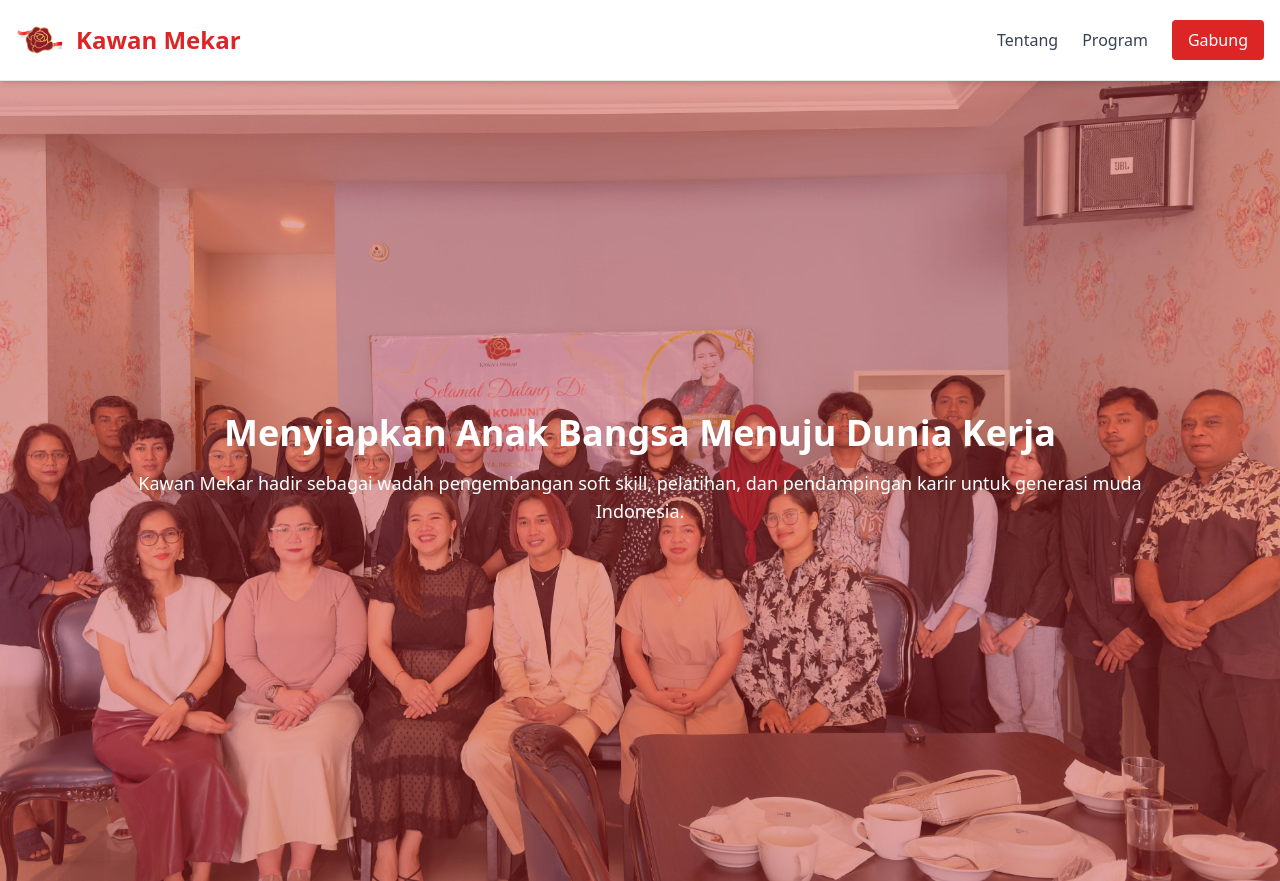
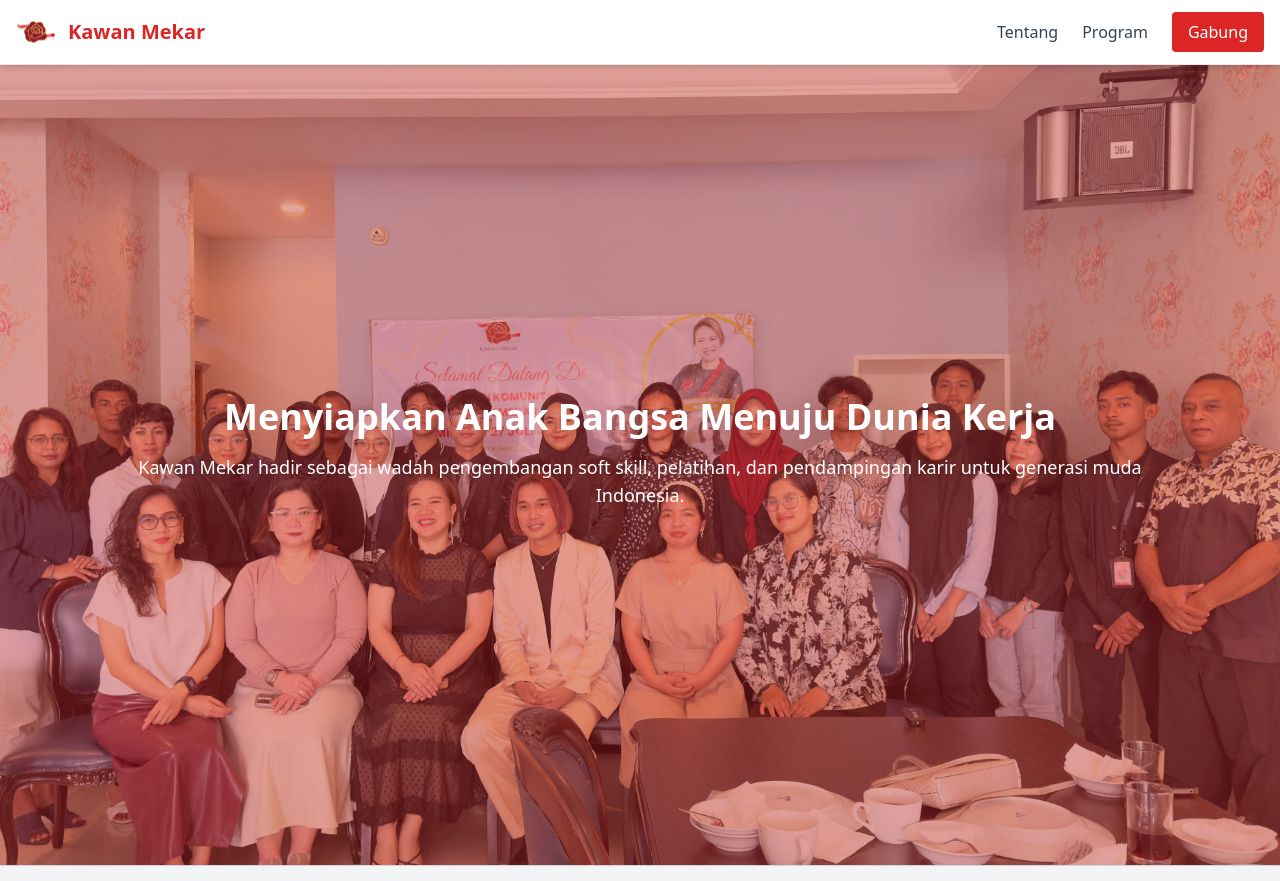
Before and after one commit to Auliarahmawati-web/kawanmekar, a plain HTML site: page mekar.html in a window 1280 px wide. Shown: the top 881 px of the page. Drawn offline with nearby package versions, Linux system fonts and the light colour scheme.

Commit message:
upload kedua

```diff
--- a/mekar.html
+++ b/mekar.html
@@ -11,22 +11,33 @@
 </head>
 <body class="bg-white text-gray-800">
 
-<!-- Navbar -->
+<!-- ✅ Navbar -->
 <header class="bg-white shadow-md border-b sticky top-0 z-50">
-  <div class="container mx-auto px-4 py-4 flex justify-between items-center">
-
-    <!-- Logo + Teks -->
+  <div class="max-w-7xl mx-auto px-4 py-3 flex items-center justify-between">
+    <!-- Logo -->
     <div class="flex items-center space-x-3">
-      <img src="b.png" alt="Logo Kawan Mekar" class="w-12 h-12 object-contain" />
-      <h1 class="text-2xl font-bold text-red-600">Kawan Mekar</h1>
+      <img src="b.png" alt="Logo Kawan Mekar" class="w-10 h-10 object-contain" />
+      <h1 class="text-xl font-bold text-red-600">Kawan Mekar</h1>
     </div>
-
-   <!-- Navigasi -->
-<nav class="flex items-center space-x-6">
-   <a href="#tentang" class="text-gray-700 hover:text-red-600">Tentang</a>
-  <a href="#program" class="text-gray-700 hover:text-red-600">Program</a>
-  <a href="#gabung" class="text-white bg-red-600 px-4 py-2 rounded hover:bg-red-700">Gabung</a>
-</nav>
+    <!-- Desktop Menu -->
+    <nav class="hidden md:flex items-center space-x-6">
+      <a href="#tentang" class="text-gray-700 hover:text-red-600 font-medium">Tentang</a>
+      <a href="#program" class="text-gray-700 hover:text-red-600 font-medium">Program</a>
+      <a href="#gabung" class="text-white bg-red-600 px-4 py-2 rounded hover:bg-red-700 font-medium">Gabung</a>
+    </nav>
+    <!-- Hamburger -->
+    <button id="nav-toggle" class="md:hidden p-2 border rounded text-red-600 border-red-600 focus:outline-none">
+      <svg class="fill-current h-5 w-5" viewBox="0 0 20 20">
+        <path d="M0 3h20v2H0V3zm0 6h20v2H0V9zm0 6h20v2H0v-2z"/>
+      </svg>
+    </button>
+  </div>
+  <!-- Mobile Menu -->
+  <nav id="nav-menu" class="hidden flex-col px-4 pb-4 md:hidden space-y-2">
+    <a href="#tentang" class="block text-gray-700 hover:text-red-600">Tentang</a>
+    <a href="#galeri" class="block text-gray-700 hover:text-red-600">Galeri</a>
+    <a href="#gabung" class="block text-center bg-red-600 text-white py-2 rounded hover:bg-red-700">Gabung</a>
+  </nav>
 </header>
 
 
@@ -168,6 +179,22 @@
       duration: 1000,
       once: true
     });
+    // Navbar hamburger toggle
+    document.addEventListener('DOMContentLoaded', function() {
+      var navToggle = document.getElementById('nav-toggle');
+      var navMenu = document.getElementById('nav-menu');
+      if (navToggle && navMenu) {
+        navToggle.addEventListener('click', function() {
+          navMenu.classList.toggle('hidden');
+        });
+        // Tutup menu saat link diklik (mobile)
+        navMenu.querySelectorAll('a').forEach(function(link) {
+          link.addEventListener('click', function() {
+            if(window.innerWidth < 768) navMenu.classList.add('hidden');
+          });
+        });
+      }
+    });
   </script>
 
 </body>
```
